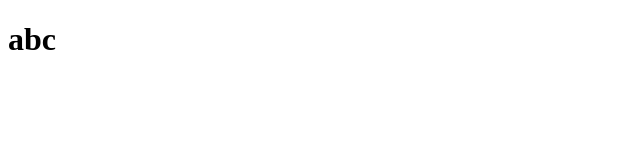
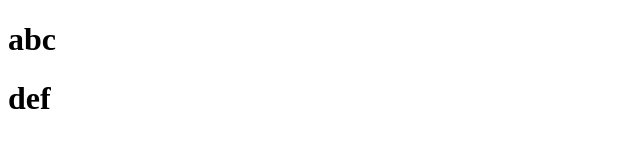
Before and after one commit to Justin-tech-tech/hello_world, a plain HTML site: page index.html in a window 1280 px wide. Shown: the full height of the page, 0-640 px from the left. Drawn offline with Linux system fonts and the light colour scheme.

Commit message:
Added a new line
Added a new line

```diff
--- a/index.html
+++ b/index.html
@@ -6,5 +6,6 @@
 	</head>
 	<body>
 	<h1>abc</h1>
+	<h1>def</h1>
 	</body>
 </html>
```
